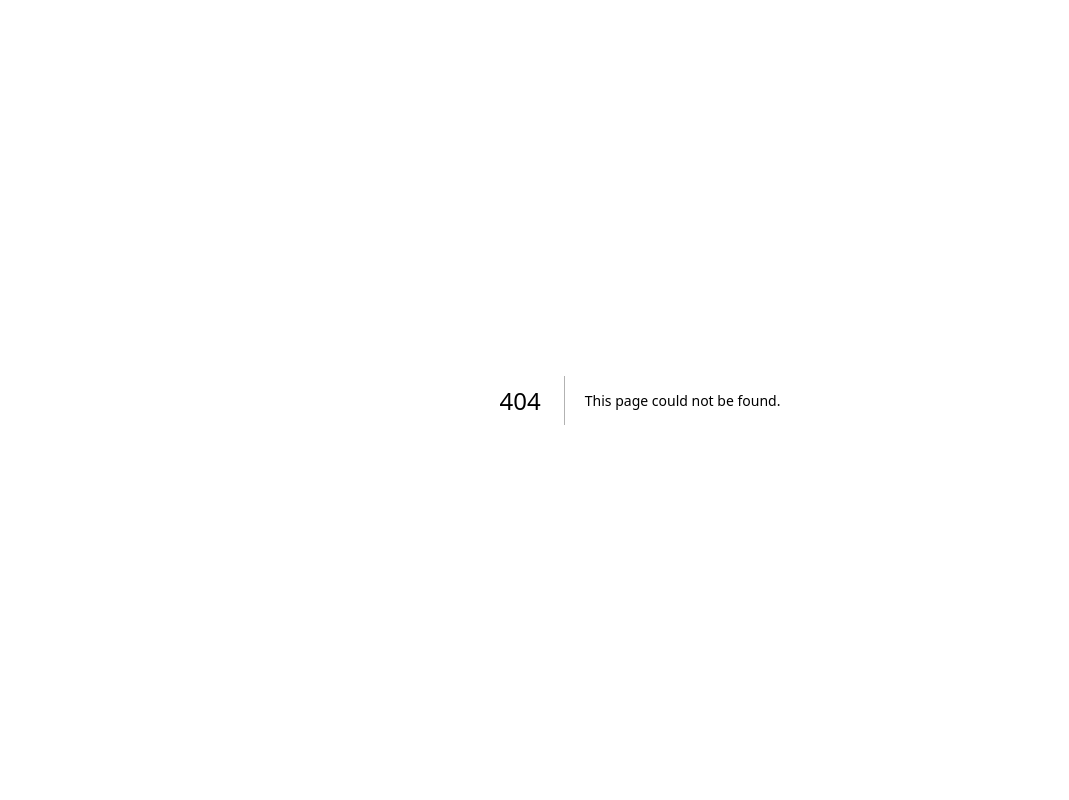
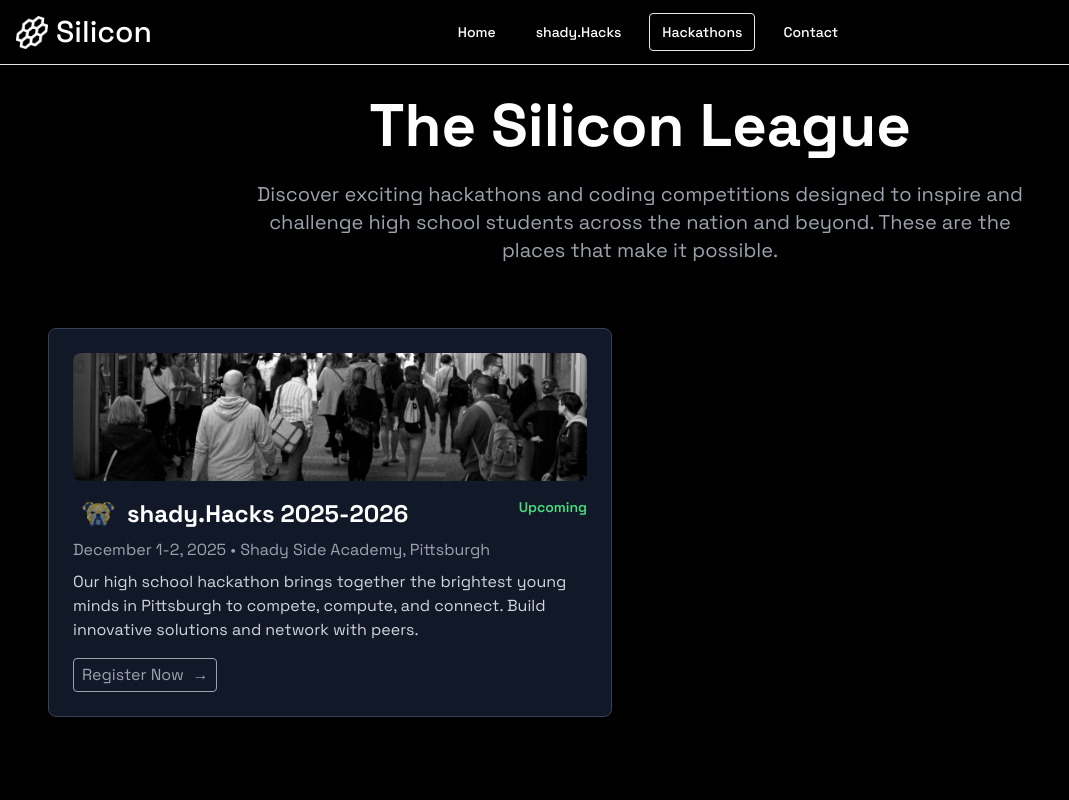
Before and after one commit to vivanpoddar/silicon, a Next.js app: page /hackathons in a window 1280 px wide. Before the commit this address had no page. Shown: the top 800 px of the page, without its empty margins (0-1069 px from the left). Built offline with nearby package versions, Linux system fonts and the light colour scheme.

Commit message:
added hackathons page

```diff
--- a/components/navbar.tsx
+++ b/components/navbar.tsx
@@ -16,8 +16,8 @@ export default function Navbar({ current }: NavbarProps) {
     const navigation = [
         { name: 'Home', href: '/', current: current === 'Home' },
         { name: 'shady.Hacks', href: 'shadyhacks', current: current === 'shady.Hacks' },
+        { name: 'Hackathons', href: 'hackathons', current: current === 'Hackathons' },
         { name: 'Contact', href: 'contact', current: current === 'Contact' },
-        { name: 'Join', href: 'join', current: current === 'Join' },
     ]
 
     let [isOpen, setIsOpen] = useState(false)
--- /dev/null
+++ b/pages/hackathons.tsx
@@ -0,0 +1,162 @@
+import React from 'react';
+import Head from "next/head";
+import { motion } from 'framer-motion';
+import Image from "next/image";
+import Navbar from "../components/navbar";
+import Footer from "../components/footer";
+import LinkButton from "../components/linkbutton";
+
+interface HackathonProps {
+    title: string;
+    date: string;
+    location: string;
+    description: string;
+    image?: string;
+    logo?: string;
+    landscapeImage?: string;
+    registrationLink?: string;
+    status: 'upcoming' | 'ongoing' | 'completed';
+}
+
+const HackathonCard = ({ title, date, location, description, image, logo, landscapeImage, registrationLink, status }: HackathonProps) => {
+    const getStatusColor = () => {
+        switch (status) {
+            case 'upcoming': return 'text-green-400';
+            case 'ongoing': return 'text-yellow-400';
+            case 'completed': return 'text-gray-400';
+            default: return 'text-white';
+        }
+    };
+
+    const getStatusText = () => {
+        switch (status) {
+            case 'upcoming': return 'Upcoming';
+            case 'ongoing': return 'Ongoing';
+            case 'completed': return 'Completed';
+            default: return '';
+        }
+    };
+
+    return (
+        <motion.div
+            className="bg-gray-900 border border-gray-700 rounded-lg p-6 m-4 hover:border-blue-500 transition-colors duration-300"
+            initial={{ opacity: 0, y: 50 }}
+            animate={{ opacity: 1, y: 0 }}
+            transition={{ duration: 0.5 }}
+        >
+            {landscapeImage && (
+                <div className="w-full h-32 mb-4 overflow-hidden rounded-lg relative">
+                    <Image src={landscapeImage} fill alt={`${title} landscape`} className="object-cover" />
+                    <div className="absolute inset-0 bg-gradient-to-t from-black/30 to-transparent"></div>
+                </div>
+            )}
+
+            {image && !landscapeImage && (
+                <div className="w-full h-48 mb-4 overflow-hidden rounded-lg">
+                    <Image src={image} width={400} height={200} alt={title} className="w-full h-full object-cover" />
+                </div>
+            )}
+
+            <div className="flex justify-between items-start mb-2">
+                <div className="flex items-center gap-1">
+                    {logo && (
+                        <Image src={logo} width={50} height={50} alt={`${title} logo`} className="rounded opacity-60" />
+                    )}
+                    <h2 className="text-2xl text-white font-bold">{title}</h2>
+                </div>
+                <span className={`text-sm font-semibold ${getStatusColor()}`}>
+                    {getStatusText()}
+                </span>
+            </div>
+            <p className="text-gray-400 mb-2">{date} • {location}</p>
+            <p className="text-gray-300 mb-4">{description}</p>
+            {registrationLink && status === 'upcoming' && (
+                <LinkButton content="Register Now" href={registrationLink} />
+            )}
+        </motion.div>
+    );
+};
+
+export default function Hackathons() {
+    const hackathons: HackathonProps[] = [
+        {
+            title: "shady.Hacks 2025-2026",
+            date: "December 1-2, 2025",
+            location: "Shady Side Academy, Pittsburgh",
+            description: "Our high school hackathon brings together the brightest young minds in Pittsburgh to compete, compute, and connect. Build innovative solutions and network with peers.",
+            logo: "/ssahack.png",
+            landscapeImage: "/community.jpg",
+            registrationLink: "/shadyhacks",
+            status: 'upcoming'
+        },
+    ];
+
+    return (
+        <>
+            <Head>
+                <title>Silicon | Hackathons</title>
+            </Head>
+            <Navbar current="Hackathons" />
+
+            <div className="min-h-screen bg-black relative overflow-hidden">
+
+                <motion.div
+                    className="pt-24 pb-16 px-4 sm:px-6 lg:px-8"
+                    initial={{ opacity: 0 }}
+                    animate={{ opacity: 1 }}
+                    transition={{ duration: 1 }}
+                >
+                    <div className="max-w-7xl mx-auto text-center">
+
+                        <motion.h1
+                            className="text-4xl md:text-6xl font-bold text-white mb-6"
+                            initial={{ y: -50 }}
+                            animate={{ y: 0 }}
+                            transition={{ duration: 0.8 }}
+                        >
+                            The Silicon League
+                        </motion.h1>
+                        <motion.p
+                            className="text-xl text-gray-400 mb-12 max-w-3xl mx-auto"
+                            initial={{ y: 50 }}
+                            animate={{ y: 0 }}
+                            transition={{ duration: 0.8, delay: 0.2 }}
+                        >
+                            Discover exciting hackathons and coding competitions designed to inspire and challenge high school students across the nation and beyond. These are the places that make it possible.
+                        </motion.p>
+                    </div>
+
+                    <div className="max-w-7xl mx-auto">
+                        <div className="grid grid-cols-1 lg:grid-cols-2 gap-6">
+                            {hackathons.map((hackathon, index) => (
+                                <motion.div
+                                    key={index}
+                                    initial={{ opacity: 0, y: 50 }}
+                                    animate={{ opacity: 1, y: 0 }}
+                                    transition={{ duration: 0.5, delay: index * 0.1 }}
+                                >
+                                    <HackathonCard {...hackathon} />
+                                </motion.div>
+                            ))}
+                        </div>
+                    </div>
+
+                    <motion.div
+                        className="mt-16 text-center"
+                        initial={{ opacity: 0 }}
+                        animate={{ opacity: 1 }}
+                        transition={{ duration: 0.8, delay: 0.5 }}
+                    >
+                        <h2 className="text-3xl font-bold text-white mb-4">Ready to Join the Community?</h2>
+                        <p className="text-gray-400 mb-8 max-w-2xl mx-auto">
+                            Do you own a hackathon or know of one that should be featured here? We want to hear from you! Join our community of innovators and help us shape the future of high school hackathons.
+                        </p>
+                        <LinkButton content="Contact Us" href="/contact" />
+                    </motion.div>
+                </motion.div>
+            </div>
+
+            <Footer />
+        </>
+    );
+}
```
